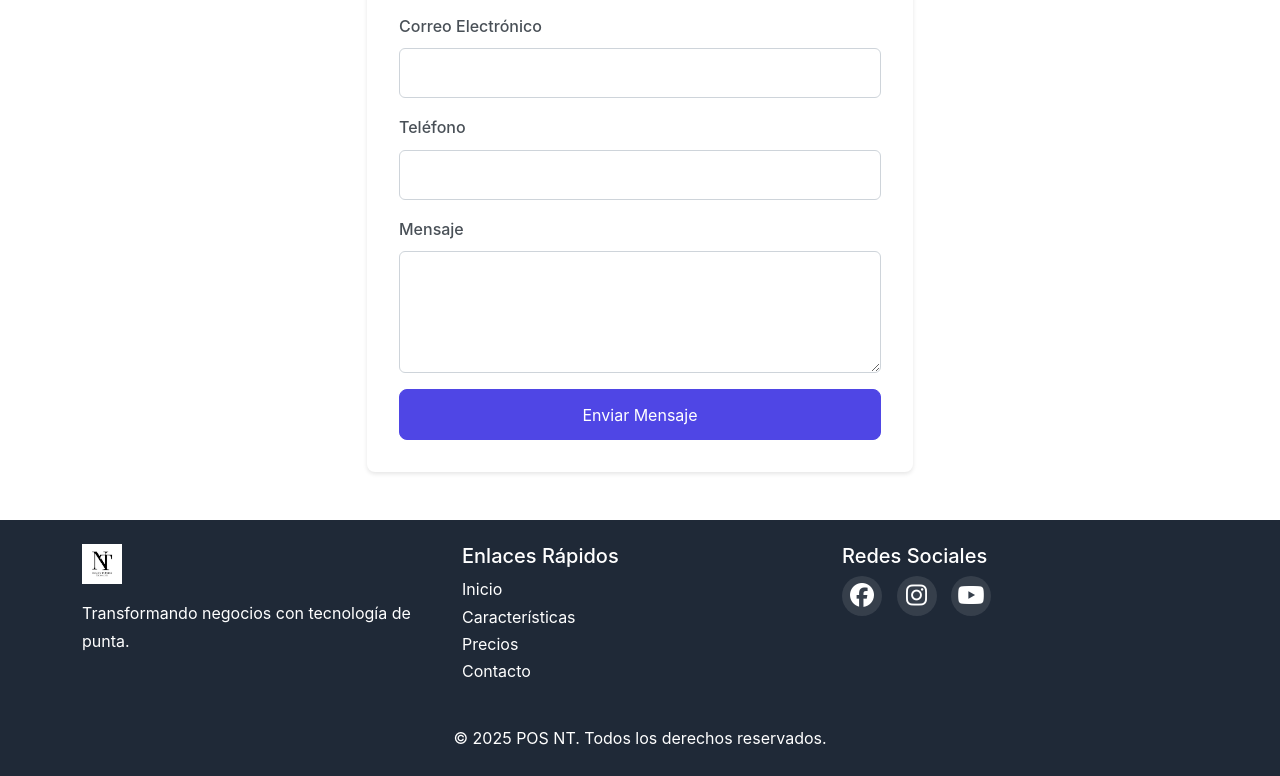
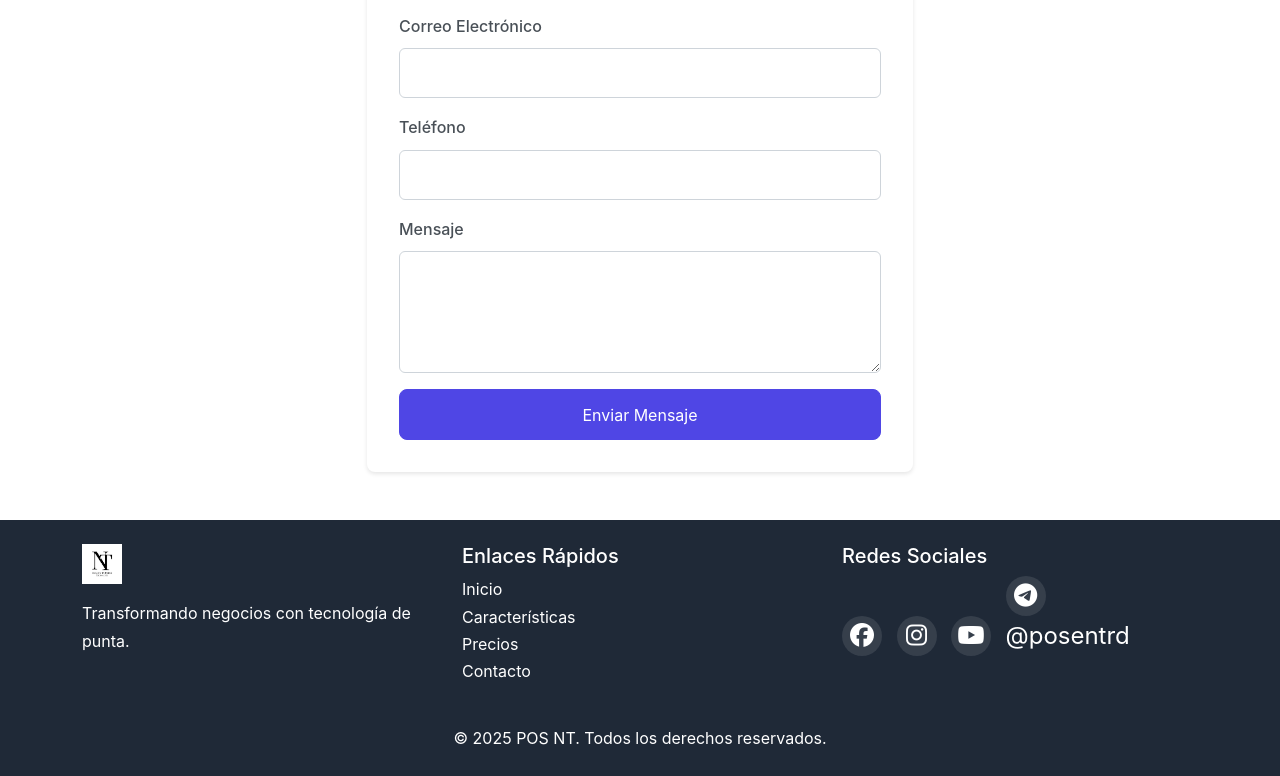
Before and after one commit to Emprndefast/pos-nt-rd-landing, a plain HTML site: page index.html in a window 1280 px wide. Shown: the part 4573-5349 px from the top of the page. Drawn offline with nearby package versions, Linux system fonts and the light colour scheme; no server answers; a script that the page names is missing.

Commit message:
Actualizar index telegram savi.html

```diff
--- a/index.html
+++ b/index.html
@@ -138,7 +138,7 @@
                         <a class="nav-link" href="#contacto">Contacto</a>
                     </li>
                     <li class="nav-item ms-lg-3">
-                        <a href="https://posnt.vercel.app/login" class="btn btn-primary">Iniciar Sesión</a>
+                        <a href="https://posntrd.online/login" class="btn btn-primary">Iniciar Sesión</a>
                     </li>
                 </ul>
             </div>
@@ -528,11 +528,14 @@
                 </div>
                 <div class="col-md-4">
                     <h5>Redes Sociales</h5>
-                    <div class="social-links">
-                        <a href="https://www.facebook.com/profile.php?id=61575624155670" target="_blank"><i class="fab fa-facebook"></i></a>
-                        <a href="https://www.instagram.com/posntrd" target="_blank"><i class="fab fa-instagram"></i></a>
-                        <a href="https://www.youtube.com/channel/UC_s1sjvS_hvAOwIqi6vBrOA" target="_blank"><i class="fab fa-youtube"></i></a>
-                    </div>
+                   <div class="social-links">
+    <a href="https://www.facebook.com/profile.php?id=61575624155670" target="_blank"><i class="fab fa-facebook"></i></a>
+    <a href="https://www.instagram.com/posntrd" target="_blank"><i class="fab fa-instagram"></i></a>
+    <a href="https://www.youtube.com/channel/UC_s1sjvS_hvAOwIqi6vBrOA" target="_blank"><i class="fab fa-youtube"></i></a>
+    <a href="https://t.me/Posent_bot" target="_blank">
+        <i class="fab fa-telegram"></i> @posentrd
+    </a>
+</div>
                 </div>
             </div>
             <div class="row mt-4">
```
